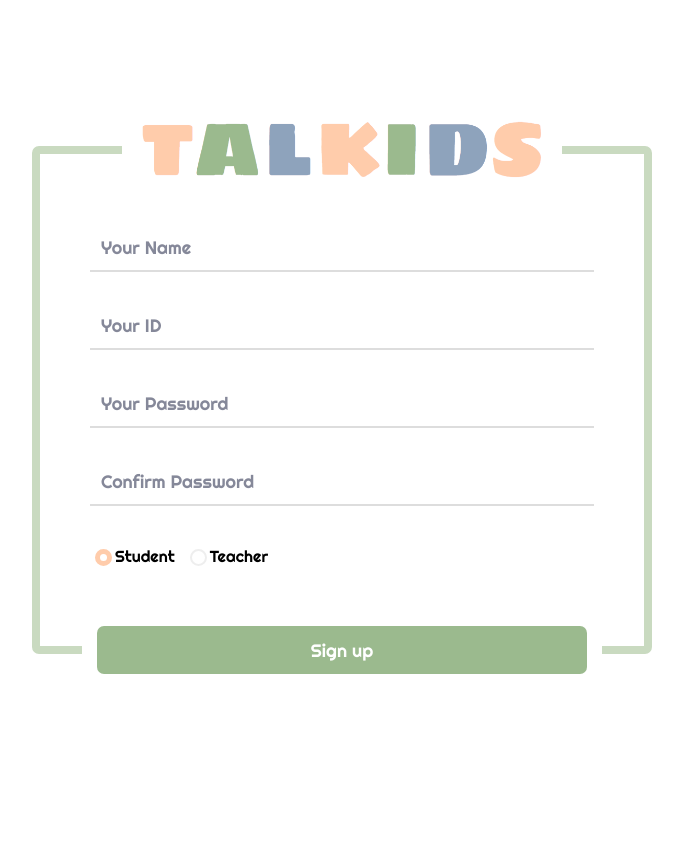
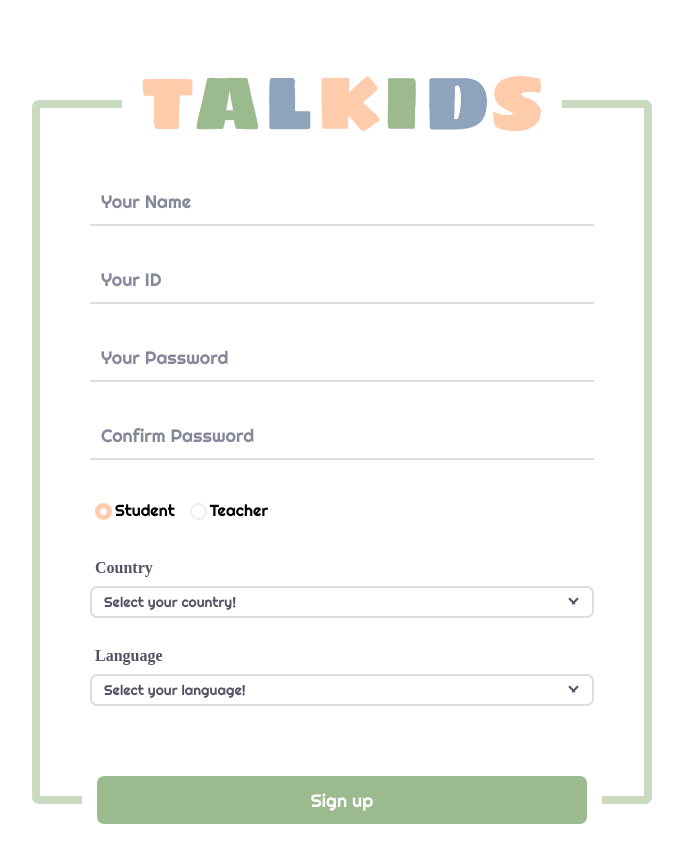
Before and after one commit to jongwook123/Talkid, a React (Create React App) app in the folder frontend/: page /signup in a window 1280 px wide. Shown: the top 862 px of the page, without its empty margins (298-981 px from the left). Before the commit the page ends 800 px from the top, so only its background shows below. Built offline with nearby package versions, Linux system fonts and the light colour scheme.

Commit message:
Feat : 회원 가입 페이지 디자인 구현 완료, dropbox1 리스트 z-index 수정

```diff
--- a/frontend/src/components/dropboxes/dropbox1/style.js
+++ b/frontend/src/components/dropboxes/dropbox1/style.js
@@ -51,6 +51,7 @@ export const List = styled.ul`
     position: absolute;
     top: 37px;
     padding: 4px 0;
+    z-index: 1000;
     box-shadow: 0 0 5px 1px ${props => props.theme.colors.box_shadow.gray};;
     border-radius: ${props => props.theme.border_radius.lv1};
     background-color: ${props => props.theme.colors.background_color.white};
--- a/frontend/src/pages/userPages/signupPage/index.jsx
+++ b/frontend/src/pages/userPages/signupPage/index.jsx
@@ -4,8 +4,12 @@ import * as S from './style'
 import TALKIDS from 'assets/images/TALKIDS.png';
 import LongInput1 from "components/inputs/longinput1";
 import LongButton1 from "components/buttons/longbutton1";
+import DropBox1 from "components/dropboxes/dropbox1";
 import { useRef } from "react";
 import { useEffect } from "react";
+
+const dummyCountryList = ["Republic of Korea", "United States of America", "Japan", "China"];
+const dummyLanguageList = ["Korean", "English", "Japanese", "Chinese"];
 
 function ImagePreview({ image, deleteFunc }) {
     return (
@@ -103,12 +107,43 @@ export default function SignupPage({ max = 10 }) {
         setPreviewImages(imageJSXs);
     }, [uploadedImages]);
 
+    // 나라 관련
+    const [counrtyList, setCountryList] = useState([]);
+    const [selectedCountry, setSelectedCountry] = useState("");
+
+    useEffect(() => {
+        setCountryList(dummyCountryList);
+    }, []);
+
+    useEffect(() => {
+        if (counrtyList.length === 0) {
+            return;
+        }
+
+        setSelectedCountry("Select your country!");
+    }, [counrtyList]);
+
+    // 언어 관련
+    const [languageList, setLanguageList] = useState([]);
+    const [selectedLanguage, setSelectedLanguage] = useState("");
+
+    useEffect(() => {
+        setLanguageList(dummyLanguageList);
+    }, []);
+
+    useEffect(() => {
+        if (languageList.length === 0) {
+            return;
+        }
+
+        setSelectedLanguage("Select your language!");
+    }, [languageList]);
+
+
     // 확인 버튼 클릭
     const buttonClickHandler = (e) => {
         e.preventDefault();
     }
-
-    console.log(uploadedImages);
 
     return (
         <>
@@ -148,6 +183,14 @@ export default function SignupPage({ max = 10 }) {
                                     </S.StyledPreviewWrapper>
                                 </S.StyledImageUploadBox>
                             </S.StyledImageFieldset>
+                            <S.DropboxFieldset>
+                                <p>Country</p>
+                                <DropBox1 props={{ list: counrtyList, target: selectedCountry, callback: setSelectedCountry }} />
+                            </S.DropboxFieldset>
+                            <S.DropboxFieldset>
+                                <p>Language</p>
+                                <DropBox1 props={{ list: languageList, target: selectedLanguage, callback: setSelectedLanguage }} />
+                            </S.DropboxFieldset>
                             <S.ButtonWrapper>
                                 <LongButton1 props={{ color: "green", text: "Sign up", callback: buttonClickHandler }} />
                             </S.ButtonWrapper>
--- a/frontend/src/pages/userPages/signupPage/style.js
+++ b/frontend/src/pages/userPages/signupPage/style.js
@@ -62,7 +62,7 @@ export const RadioFieldset = styled.fieldset`
     display: flex;
     align-items: center;
     padding-top: 10px;
-    margin-bottom: -10px;
+    margin-bottom: 10px;
 
     & > legend {
         ${IROnly}
@@ -108,11 +108,9 @@ export const RadioFieldset = styled.fieldset`
     }
 `
 
-export const CertifyFieldset = styled.fieldset`
-`
-
 export const StyledImageFieldset = styled.fieldset`
     width: 100%;
+    margin-top: 0 !important;
     display: ${props => props.visible ? "block" : "none"};
 
     & > legend {
@@ -155,12 +153,12 @@ export const ImagePreviewIconWrapper = styled.div`
     width: 20px;
     height: 20px;
     margin: 5px;
-    background-color: #c4c4c4;
-    border-radius: 50%;
+    background-color: ${props => props.theme.colors.background_color.light_gray};
+    border-radius: ${props => props.theme.border_radius.circle};
 
     & > span {
-        color: white;
-        vertical-align: 10px;
+        padding-bottom: 5px;
+        color: ${props => props.theme.colors.font.white};
     }
 `
 
@@ -173,7 +171,7 @@ export const StyledImageUploadBox = styled.div`
 
     & > * {
         width: 100%;
-        border-radius: 3px;
+        border-radius: ${props => props.theme.border_radius.lv1};
     }
 
     & > input {
@@ -247,6 +245,16 @@ export const StyledPreviewContainer = styled.div`
     }
 `
 
+export const DropboxFieldset = styled.fieldset`
+    & > p {
+        font-weight: 700;
+        margin-bottom: 10px;
+        margin-left: 5px;
+        color: ${props => props.theme.colors.font.light_black};
+        font-size: ${props => props.theme.font_size.lv3_1};
+    }
+`
+
 export const ButtonWrapper = styled.div`
     position: absolute;
     width: 520px;
--- a/frontend/src/styles/Theme.js
+++ b/frontend/src/styles/Theme.js
@@ -41,6 +41,7 @@ export const theme = {
         lv1: "10px",
         lv2: "11px",
         lv3: "14px",
+        lv3_1: "16px",
         lv4: "18px",
         lv5: "24px",
         lv6: "32px",
```
